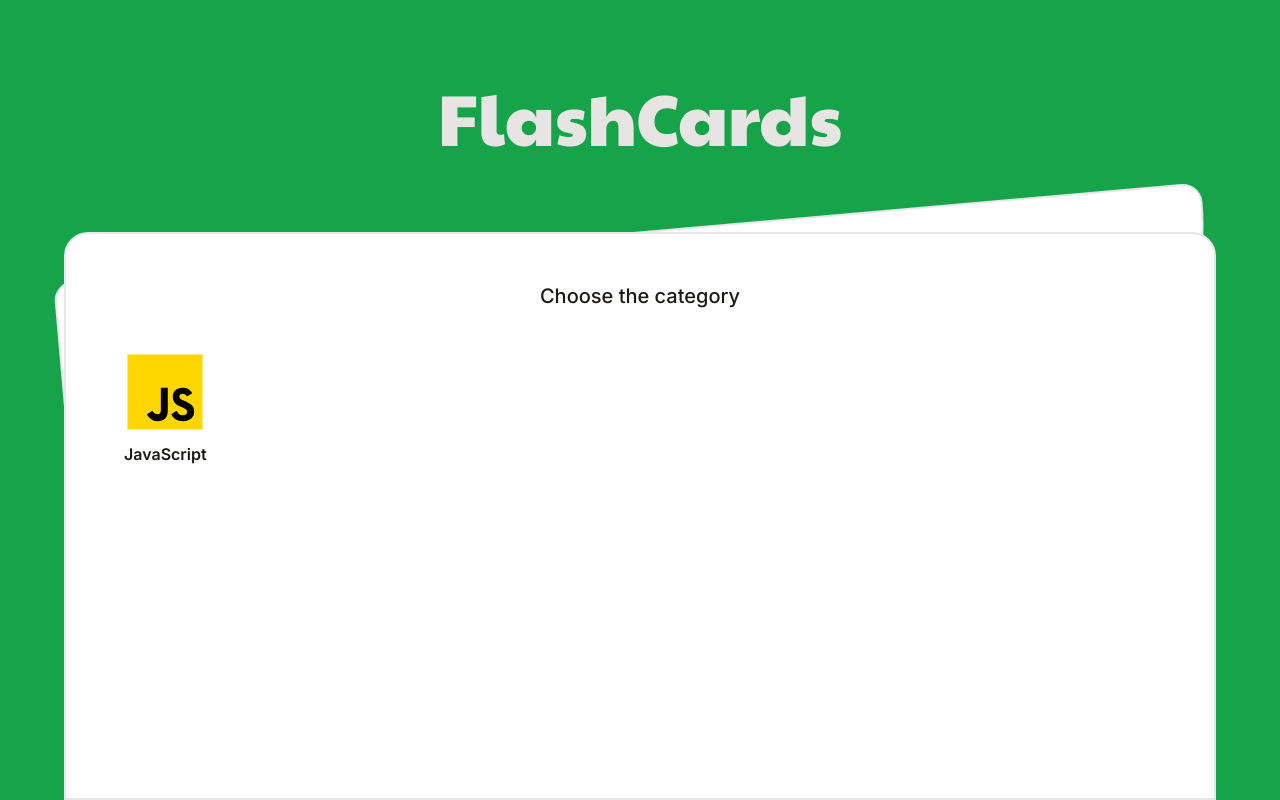
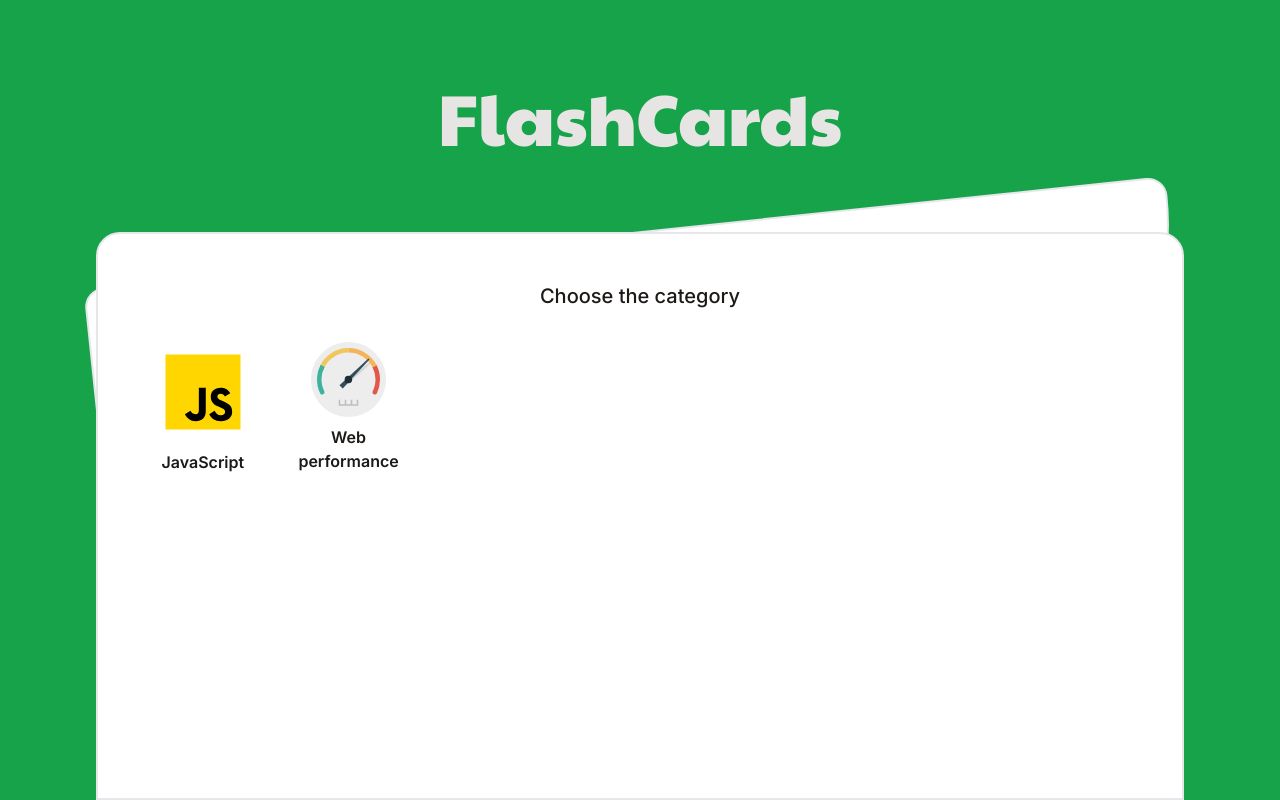
Before and after one commit to DmelladoH/flash-cards-dev, a Next.js app: page / in a window 1280 px wide. Built offline with nearby package versions, Linux system fonts and the light colour scheme.

Commit message:
feat: add category section

```diff
--- a/src/components/UI/category-card.tsx
+++ b/src/components/UI/category-card.tsx
@@ -8,7 +8,7 @@ interface Props {
 export default function CategoryCard({ svg, name, href }: Props) {
   return (
     <Link href={href} className="featured max-w-[100px]">
-      <article className="grid justify-center transition duration-300 ease-in-out hover:scale-110">
+      <article className="grid justify-items-center gap-2 transition duration-300 ease-in-out hover:scale-110">
         {svg}
         <span className="text text-center">{name}</span>
       </article>
--- a/src/components/category-section.tsx
+++ b/src/components/category-section.tsx
@@ -1,10 +1,11 @@
 import JavaScriptSVG from "./svgs/javaScript";
+import { WebPerformanceSVG } from "./svgs/webPerformanceSvg";
 import CategoryCard from "./UI/category-card";
 
 export function CategorySection() {
   return (
     <>
-      <section className="absolute z-20 mx-2 h-full w-[-webkit-fill-available] rounded-t-3xl border-2 bg-white p-12 text-stone-900 md:mx-16">
+      <section className="absolute z-20 h-full w-[-webkit-fill-available] rounded-t-3xl border-2 bg-white p-12 text-stone-900 md:mx-24">
         <h2 className="text-center text-lg font-medium md:text-xl">
           Choose the category
         </h2>
@@ -16,9 +17,16 @@ export function CategorySection() {
               href="/JavaScript"
             />
           </li>
+          <li>
+            <CategoryCard
+              svg={<WebPerformanceSVG />}
+              name="Web performance"
+              href="Performance"
+            />
+          </li>
         </ul>
       </section>
-      <div className="transform-bg-card absolute left-0 right-0 top-0 -z-10 mx-1 h-[300px] rounded-t-3xl rounded-br-[21.5rem] border-2 bg-white p-10 md:mx-16"></div>{" "}
+      <div className="absolute left-0 right-0 top-0 -z-10 h-[300px] -rotate-6 rounded-t-3xl rounded-br-[21.5rem] border-2 bg-white p-10 md:mx-24"></div>{" "}
     </>
   );
 }
--- a/src/components/deck.tsx
+++ b/src/components/deck.tsx
@@ -22,12 +22,12 @@ function Deck() {
   return (
     <div className="grid justify-items-center md:mt-20">
       {thirdCard && (
-        <div className="transform-bg-card absolute aspect-video h-[62vh] w-[42vh] md:h-[50vh] md:w-[60vh]">
+        <div className="absolute aspect-video h-[62vh] w-[42vh] -rotate-3 md:h-[50vh] md:w-[60vh] md:-rotate-6">
           <FlashCard key={thirdCard.id} id="secondBackgroundCard" />
         </div>
       )}
       {secondCard && (
-        <div className="transform-bg-card absolute aspect-video h-[62vh] w-[42vh] md:h-[50vh] md:w-[60vh]">
+        <div className="absolute aspect-video h-[62vh] w-[42vh] -rotate-3 md:h-[50vh] md:w-[60vh] md:-rotate-6">
           <FlashCard
             key={secondCard.id}
             id="backgroundCard"
--- a/src/styles/globals.css
+++ b/src/styles/globals.css
@@ -1,10 +1,6 @@
 @tailwind base;
 @tailwind components;
 @tailwind utilities;
-
-.transform-bg-card {
-  transform: rotate(-5deg);
-}
 
 span {
   font-weight: 600;
@@ -12,7 +8,7 @@ span {
 
 .gallery {
   display: grid;
-  gap: 1rem;
+  gap: 2rem;
   grid-auto-rows: 100px;
   grid-template-columns: repeat(auto-fill, minmax(100px, 1fr));
 }
```
